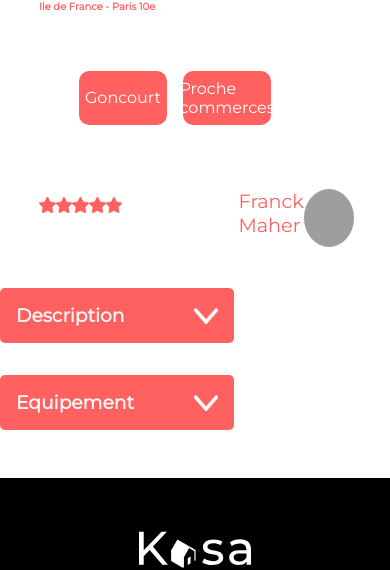
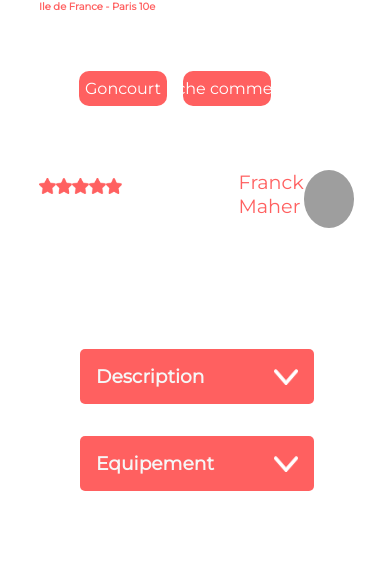
Before and after one commit to binraw/Kasa, a React (Create React App) app: page /card/0979876d in a window 390 px wide. Shown: the part 712-1282 px from the top of the page. Built offline with nearby package versions, Linux system fonts and the light colour scheme; grey boxes are pictures that could not be loaded; a web font is replaced by a local one.

Commit message:
ajout route 404 product

```diff
--- a/src/AppRouter.js
+++ b/src/AppRouter.js
@@ -1,7 +1,7 @@
 import { BrowserRouter as Router, Routes, Route, Link } from "react-router-dom";
 import Home from "../src/pages/Home/Home";
 import About from "../src/pages/About/About";
-import CardDetail from "../src/pages/Product/CardDetail";
+import Product from "../src/pages/Product/Product";
 import NotFound from "./pages/NotFound/NotFound";
 
 function AppRouter() {
@@ -20,7 +20,7 @@ function AppRouter() {
 			<Routes>
 				<Route path="/" element={<Home />} />
 				<Route path="/about" element={<About />} />
-				<Route path="/card/:id" element={<CardDetail />} />
+				<Route path="/card/:id" element={<Product />} />
 				<Route path="*" element={<NotFound />} />
 			</Routes>
 		</Router>
--- a/src/pages/Product/CardDetail.js
+++ b/src/pages/Product/Product.js
@@ -7,15 +7,15 @@ import starsgris from "../../starsgris.png";
 import DropdownButton from "../../components/DropdownButton";
 import IconVector from "../../Vector.png";
 import Slider from "../../components/Slider";
+import NotFound from "../NotFound/NotFound";
 
-function CardDetail() {
+function Product() {
 	const { id } = useParams();
 
 	const card = cardsData.find((card) => card.id === id);
 
 	if (!card) {
-		window.location.href = "/404";
-		return null;
+		return <NotFound />;
 	}
 
 	const maxRating = 5;
@@ -107,4 +107,4 @@ function CardDetail() {
 	);
 }
 
-export default CardDetail;
+export default Product;
--- a/src/scss/_mixins.scss
+++ b/src/scss/_mixins.scss
@@ -9,3 +9,7 @@
 	-webkit-border-radius: $radius;
 	-moz-border-radius: $radius;
 }
+// white-space: nowrap;
+// overflow: hidden;
+// text-overflow: ellipsis;
+// <Navigate to="/dashboard" replace={true} />
--- a/src/scss/style.scss
+++ b/src/scss/style.scss
@@ -104,7 +104,7 @@ img {
 	z-index: 10;
 	font-size: 2.5rem;
 	@media (max-width: 768px) {
-		font-size: 2rem;
+		font-size: 1rem;
 	}
 }
 
@@ -216,7 +216,7 @@ img {
 	width: 100%;
 	@media (max-width: 768px) {
 		grid-template-columns: repeat(1, 1fr);
-		margin: auto;
+		margin: 5rem;
 	}
 }
 .structure-about {
@@ -233,7 +233,6 @@ img {
 	margin: 1rem;
 	@media (max-width: 768px) {
 		display: flex;
-		// justify-content: center;
 		width: auto;
 		margin: 0;
 	}
@@ -281,8 +280,6 @@ img {
 
 	transition-duration: 0.5s;
 	transform: rotate(0deg);
-	@media (max-width: 768px) {
-	}
 }
 
 .icon-arrow-transform {
@@ -293,13 +290,12 @@ img {
 	margin-right: 1rem;
 	transition-duration: 0.5s;
 	transform: rotate(-180deg);
-	@media (max-width: 768px) {
-	}
 }
 
 .description {
 	width: 100%;
 	@media (max-width: 768px) {
+		min-width: 60vw;
 	}
 }
 .item-description {
@@ -486,6 +482,7 @@ img {
 	height: 2rem;
 	margin-left: auto;
 	margin-right: auto;
+	text-overflow: ellipsis;
 
 	@include flex-center;
 	@include border-radius(10px);
@@ -496,6 +493,8 @@ img {
 		padding: 0.5rem;
 		margin-left: 0;
 		margin-right: 0;
+		white-space: nowrap;
+		overflow: hidden;
 	}
 }
 .container-stars {
--- a/src/style/style.css
+++ b/src/style/style.css
@@ -114,7 +114,7 @@ img {
 }
 @media (max-width: 768px) {
   .container-img h1 {
-    font-size: 2rem;
+    font-size: 1rem;
   }
 }
 
@@ -245,7 +245,7 @@ img {
 @media (max-width: 768px) {
   .structure-card-detail {
     grid-template-columns: repeat(1, 1fr);
-    margin: auto;
+    margin: 5rem;
   }
 }
 
@@ -320,6 +320,7 @@ img {
   transition-duration: 0.5s;
   transform: rotate(0deg);
 }
+
 .icon-arrow-transform {
   display: flex;
   justify-content: center;
@@ -331,9 +332,16 @@ img {
   transition-duration: 0.5s;
   transform: rotate(-180deg);
 }
+
 .description {
   width: 100%;
 }
+@media (max-width: 768px) {
+  .description {
+    min-width: 60vw;
+  }
+}
+
 .item-description {
   display: flex;
   flex-direction: column;
@@ -563,6 +571,7 @@ img {
   height: 2rem;
   margin-left: auto;
   margin-right: auto;
+  text-overflow: ellipsis;
   display: flex;
   justify-content: center;
   align-items: center;
@@ -578,6 +587,8 @@ img {
     padding: 0.5rem;
     margin-left: 0;
     margin-right: 0;
+    white-space: nowrap;
+    overflow: hidden;
   }
 }
 
```
Also changed, not shown: 1 other file (tests, documents, lock files or other folders).
